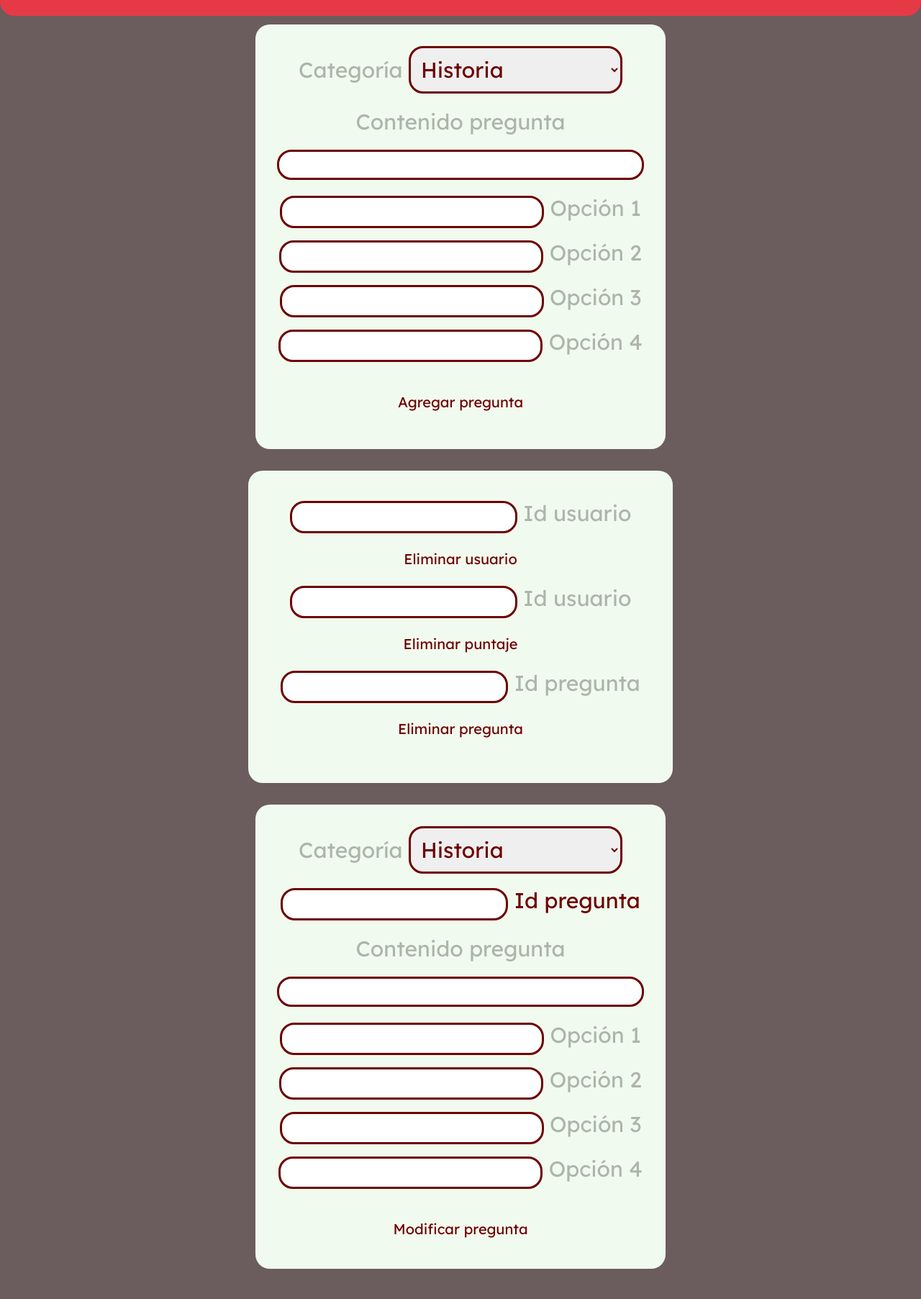
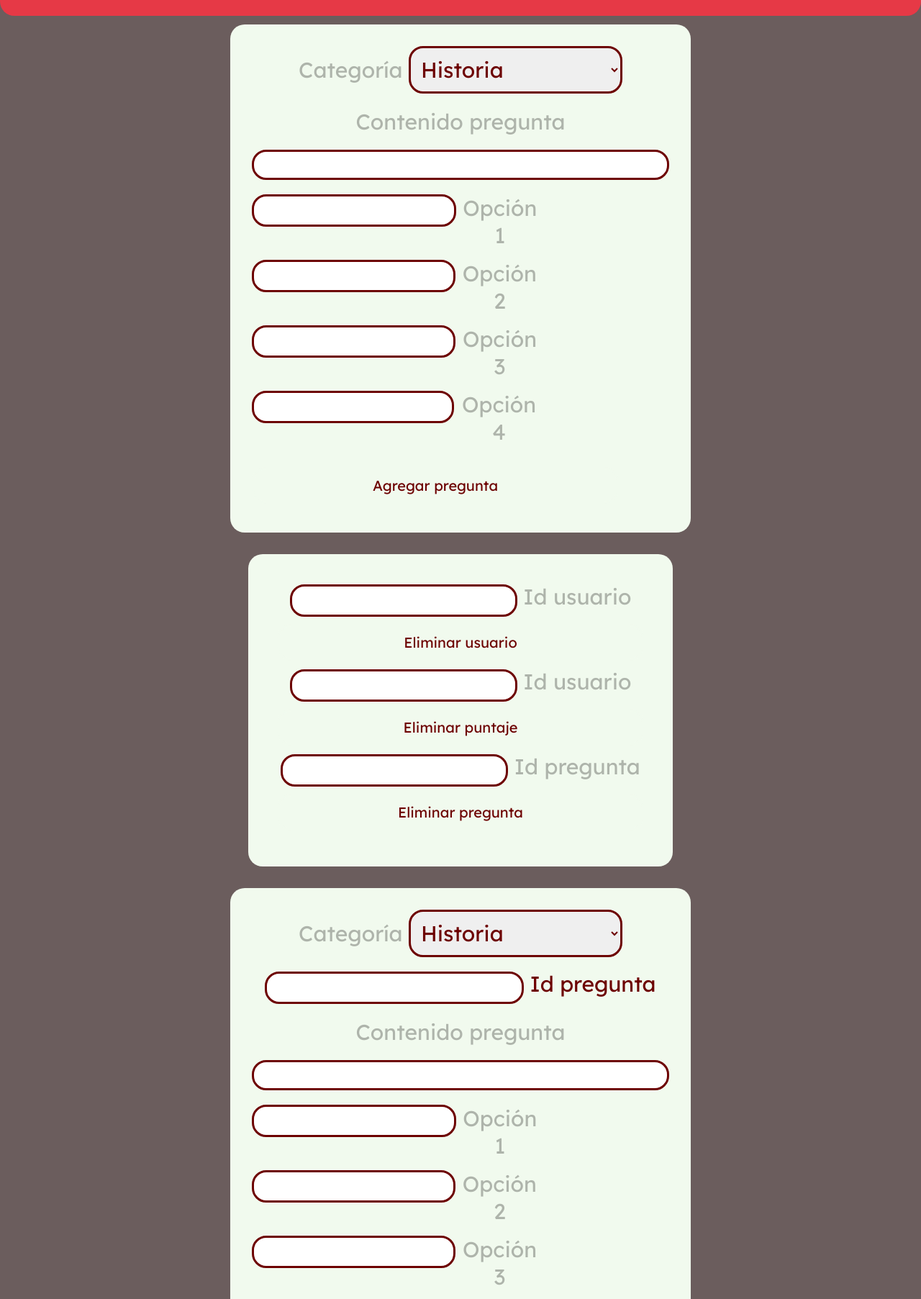
Before and after one commit to PioIX/2025-TPIN-1-G12, a plain HTML site: page frontend/admin.html in a window 1280 px wide. Shown: the part 66-1871 px from the top of the page at 72% size. Before the commit the page ends 1829 px from the top, so only its background shows below. Drawn offline with Linux system fonts and the light colour scheme.

Commit message:
Arreglo conflictos

```diff
--- a/frontend/css/admin.css
+++ b/frontend/css/admin.css
@@ -81,18 +81,7 @@ a:hover {
     align-self: center;
     background-color: #f1faee;
     border-radius: 20px;
-<<<<<<< Updated upstream
-<<<<<<< Updated upstream
-<<<<<<< Updated upstream
-=======
     width: 50%;
->>>>>>> Stashed changes
-=======
-    width: 50%;
->>>>>>> Stashed changes
-=======
-    width: 50%;
->>>>>>> Stashed changes
 }
 
 #admin-2 {
@@ -121,18 +110,7 @@ a:hover {
     align-self: center;
     background-color: #f1faee;
     border-radius: 20px;
-<<<<<<< Updated upstream
-<<<<<<< Updated upstream
-<<<<<<< Updated upstream
-=======
     width: 50%;
->>>>>>> Stashed changes
-=======
-    width: 50%;
->>>>>>> Stashed changes
-=======
-    width: 50%;
->>>>>>> Stashed changes
 }
 
 #select {
@@ -227,8 +205,7 @@ a:hover {
 #btn-1, #btn-2, #btn-3, #btn-4 {
     margin-bottom: 10px;
 }
-<<<<<<< Updated upstream
-=======
+
 
 #divop-1, #divop-2, #divop-3, #divop-4, #divop-5, #divop-6, #divop-7, #divop-8 {
     display: flex;
@@ -241,8 +218,3 @@ a:hover {
     padding: -10%;
     width: 20%;
 }
-
-
-
-
->>>>>>> Stashed changes
```
